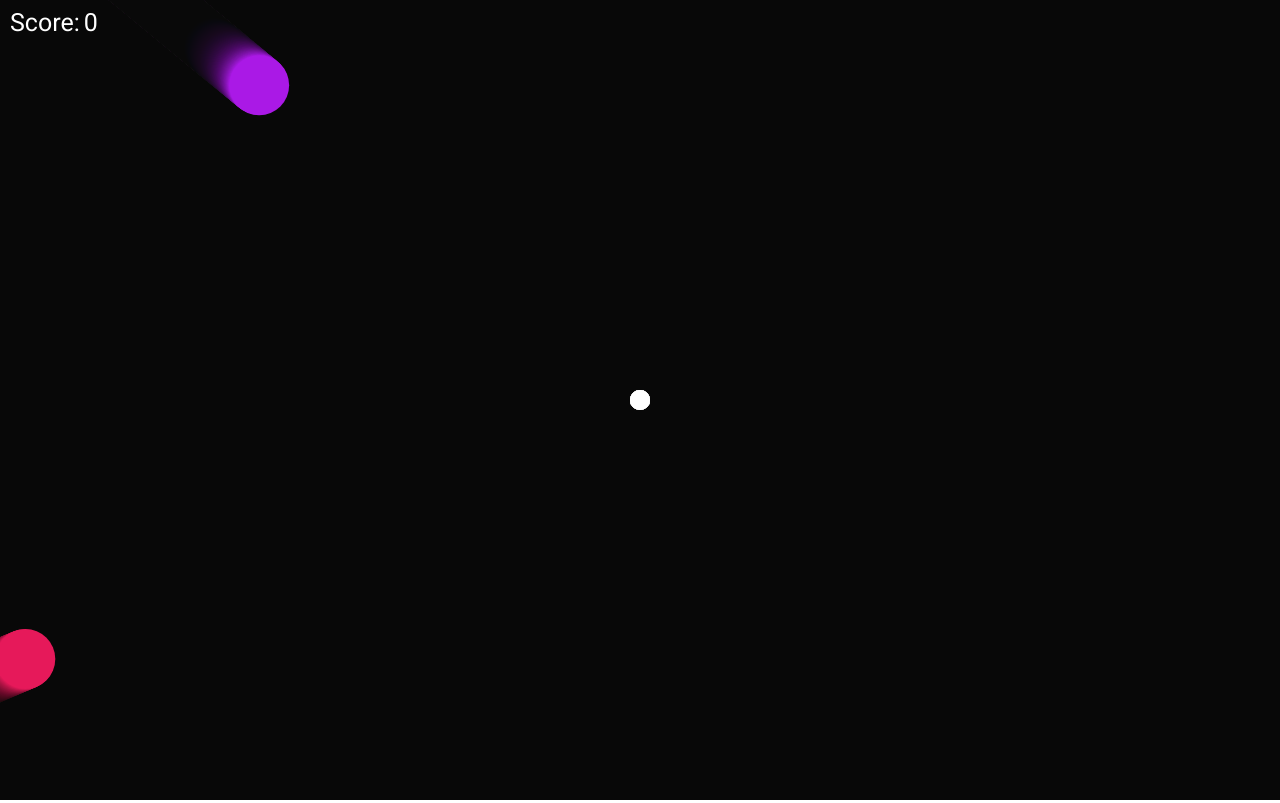
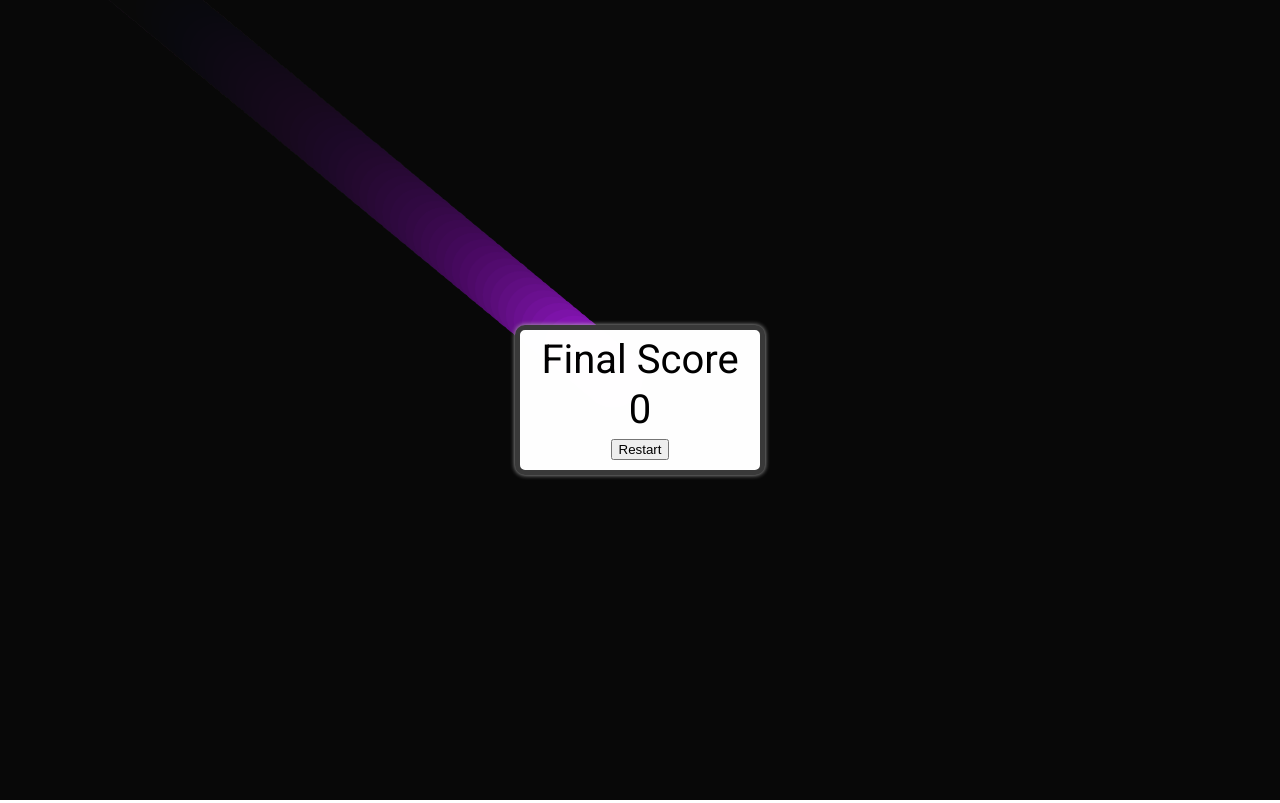
Before and after one commit to Rodrigodcs/Asteroids-game-copy, a plain HTML site: page index.html in a window 1280 px wide. Drawn offline with nearby package versions, Linux system fonts and the light colour scheme.

Commit message:
restart button implemented

```diff
--- a/index.html
+++ b/index.html
@@ -19,6 +19,7 @@
     <div class="final-score opacity hide">
       <div><p>Final Score</p></div>
       <div><p class="top-score">0</p></div>
+      <button onclick="restartGame()">Restart</button>
     </div>
     <canvas></canvas>
 
--- a/index.js
+++ b/index.js
@@ -4,6 +4,9 @@ const c = canvas.getContext("2d")
 canvas.width = innerWidth;
 canvas.height = innerHeight;
 setTimeout(begin,3000)
+function restartGame(){
+  window.location.reload()
+}
 function begin(){
   setTimeout(begin2,1000)
   document.querySelector(".tutorial").classList.add("opacity")
@@ -15,7 +18,7 @@ function begin2(){
 function final(){
   document.querySelector(".final-score").classList.remove("opacity")
 }
-let dificulty = 1;
+let dificulty = 10;
 class Player {
   constructor(x,y,radius,color){
     this.x=x;
```
